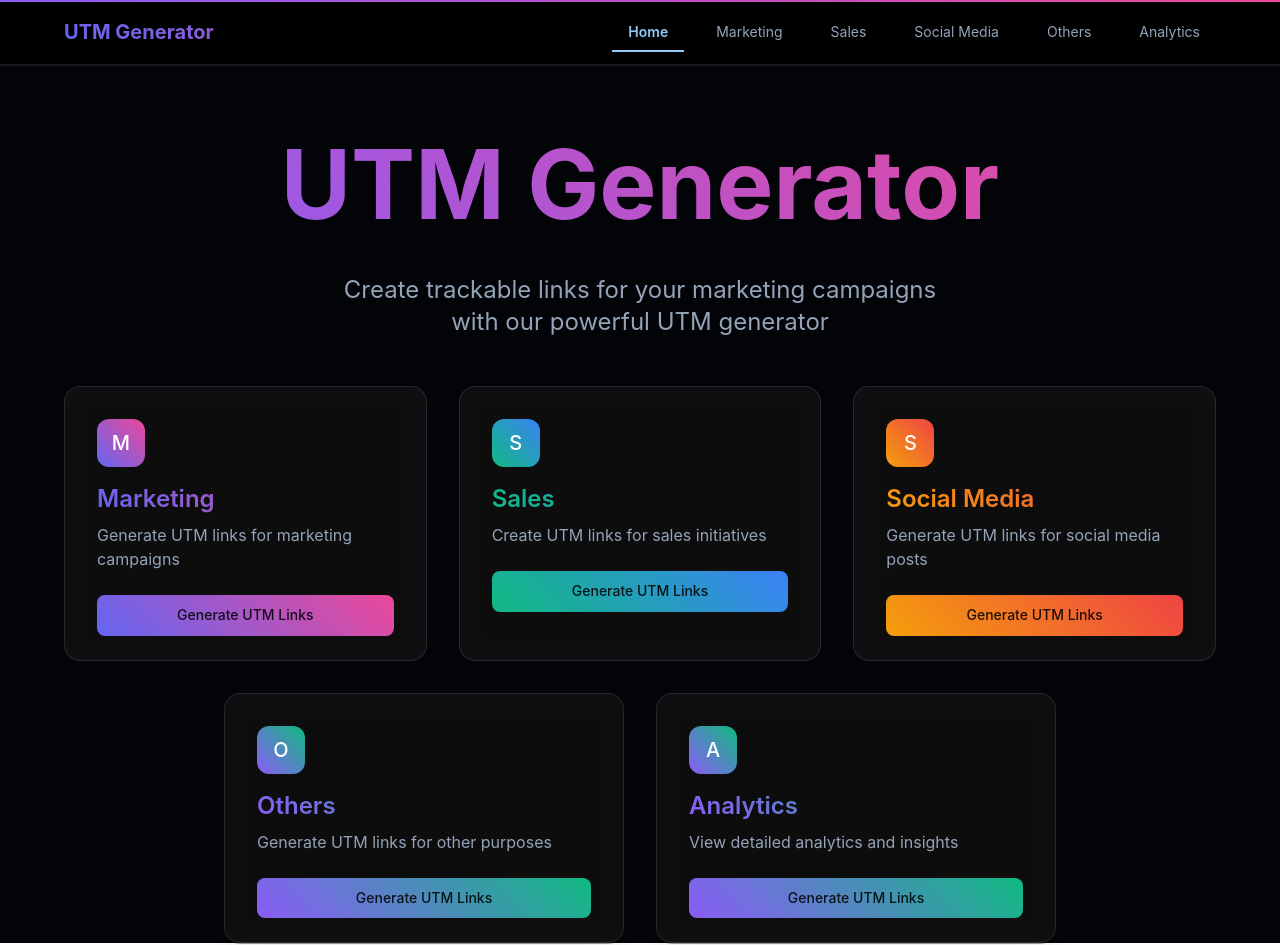
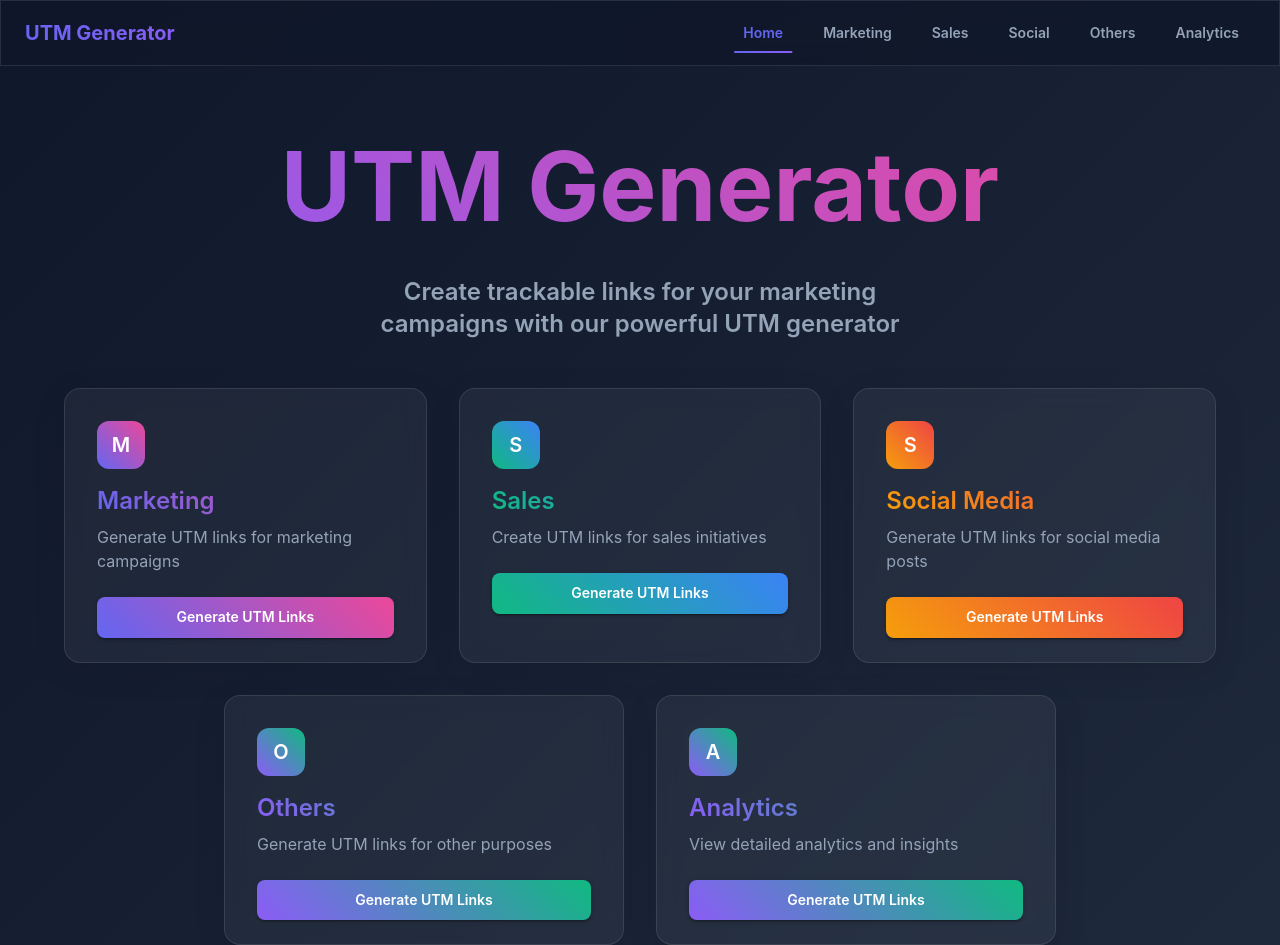
Before and after one commit to AresDBlack/utmgen, a React (Vite) app: page / in a window 1280 px wide. Built offline with nearby package versions, Linux system fonts and the light colour scheme; no server answers.

Commit message:
Update UI with dark sleek theme and gradient accents

```diff
--- a/src/App.tsx
+++ b/src/App.tsx
@@ -1,19 +1,22 @@
-import { BrowserRouter as Router, Routes, Route, useLocation } from 'react-router-dom';
-import { ThemeProvider, createTheme, ThemeOptions } from '@mui/material/styles';
-import CssBaseline from '@mui/material/CssBaseline';
+import { BrowserRouter as Router, Routes, Route } from 'react-router-dom';
+import { ThemeProvider, createTheme, CssBaseline } from '@mui/material';
+import Navbar from './components/Navbar';
 import Home from './pages/Home';
 import Marketing from './pages/Marketing';
 import Sales from './pages/Sales';
 import Social from './pages/Social';
 import Others from './pages/Others';
 import Analytics from './pages/Analytics';
-import Navbar from './components/Navbar';
-import { Box } from '@mui/material';
 
-const getTheme = (pathname: string) => {
-  const baseTheme: ThemeOptions = {
+const theme = createTheme({
   palette: {
-      mode: 'dark' as const,
+    mode: 'dark',
+    primary: {
+      main: '#6366f1',
+    },
+    secondary: {
+      main: '#10b981',
+    },
     background: {
       default: '#0f172a',
       paper: '#1e293b',
@@ -25,190 +28,115 @@ const getTheme = (pathname: string) => {
   },
   typography: {
     fontFamily: '"Inter", "Roboto", "Helvetica", "Arial", sans-serif',
+    h1: {
+      fontWeight: 700,
+    },
+    h2: {
+      fontWeight: 700,
+    },
+    h3: {
+      fontWeight: 600,
+    },
+    h4: {
+      fontWeight: 600,
+    },
+    h5: {
+      fontWeight: 600,
+    },
+    h6: {
+      fontWeight: 600,
+    },
+  },
+  shape: {
+    borderRadius: 12,
   },
   components: {
+    MuiCssBaseline: {
+      styleOverrides: {
+        body: {
+          background: 'linear-gradient(135deg, #0f172a 0%, #1e293b 100%)',
+          minHeight: '100vh',
+        },
+      },
+    },
+    MuiCard: {
+      styleOverrides: {
+        root: {
+          background: 'rgba(30, 41, 59, 0.7)',
+          backdropFilter: 'blur(10px)',
+          border: '1px solid rgba(255, 255, 255, 0.1)',
+          boxShadow: '0 4px 6px -1px rgba(0, 0, 0, 0.1), 0 2px 4px -1px rgba(0, 0, 0, 0.06)',
+        },
+      },
+    },
     MuiButton: {
       styleOverrides: {
         root: {
-            borderRadius: '8px',
           textTransform: 'none',
-            fontWeight: 500,
+          fontWeight: 600,
+          borderRadius: 8,
           padding: '8px 16px',
-            variants: [],
         },
         contained: {
-            boxShadow: 'none',
+          background: 'linear-gradient(45deg, #6366f1 30%, #8b5cf6 90%)',
           '&:hover': {
-              boxShadow: 'none',
+            background: 'linear-gradient(45deg, #4f46e5 30%, #7c3aed 90%)',
+          },
+        },
+      },
+    },
+    MuiAppBar: {
+      styleOverrides: {
+        root: {
+          background: 'rgba(15, 23, 42, 0.8)',
+          backdropFilter: 'blur(10px)',
+          borderBottom: '1px solid rgba(255, 255, 255, 0.1)',
+        },
+      },
+    },
+    MuiPaper: {
+      styleOverrides: {
+        root: {
+          background: 'rgba(30, 41, 59, 0.7)',
+          backdropFilter: 'blur(10px)',
+          border: '1px solid rgba(255, 255, 255, 0.1)',
+        },
+      },
+    },
+    MuiTableCell: {
+      styleOverrides: {
+        root: {
+          borderBottom: '1px solid rgba(255, 255, 255, 0.1)',
+        },
+      },
+    },
+    MuiSelect: {
+      styleOverrides: {
+        root: {
+          background: 'rgba(30, 41, 59, 0.7)',
+          backdropFilter: 'blur(10px)',
+        },
+      },
+    },
+    MuiTextField: {
+      styleOverrides: {
+        root: {
+          '& .MuiOutlinedInput-root': {
+            background: 'rgba(30, 41, 59, 0.7)',
+            backdropFilter: 'blur(10px)',
           },
         },
       },
     },
   },
-  };
+});
 
-  switch (pathname) {
-    case '/marketing':
-      return createTheme({
-        ...baseTheme,
-        palette: {
-          ...baseTheme.palette,
-          primary: {
-            main: '#6366f1',
-            light: '#818cf8',
-            dark: '#4f46e5',
-          },
-          secondary: {
-            main: '#ec4899',
-            light: '#f472b6',
-            dark: '#db2777',
-          },
-        },
-      });
-    case '/sales':
-      return createTheme({
-        ...baseTheme,
-        palette: {
-          ...baseTheme.palette,
-          primary: {
-            main: '#10b981',
-            light: '#34d399',
-            dark: '#059669',
-          },
-          secondary: {
-            main: '#3b82f6',
-            light: '#60a5fa',
-            dark: '#2563eb',
-          },
-        },
-      });
-    case '/social':
-      return createTheme({
-        ...baseTheme,
-        palette: {
-          ...baseTheme.palette,
-          primary: {
-            main: '#f59e0b',
-            light: '#fbbf24',
-            dark: '#d97706',
-          },
-          secondary: {
-            main: '#ef4444',
-            light: '#f87171',
-            dark: '#dc2626',
-          },
-        },
-      });
-    case '/others':
-      return createTheme({
-        ...baseTheme,
-        palette: {
-          ...baseTheme.palette,
-          primary: {
-            main: '#8b5cf6',
-            light: '#a78bfa',
-            dark: '#7c3aed',
-          },
-          secondary: {
-            main: '#10b981',
-            light: '#34d399',
-            dark: '#059669',
-          },
-        },
-      });
-    case '/analytics':
-      return createTheme({
-        ...baseTheme,
-        palette: {
-          ...baseTheme.palette,
-          primary: {
-            main: '#8b5cf6',
-            light: '#a78bfa',
-            dark: '#7c3aed',
-          },
-          secondary: {
-            main: '#10b981',
-            light: '#34d399',
-            dark: '#059669',
-          },
-        },
-      });
-    case '/':
-      return createTheme(baseTheme);
-    default:
-      return createTheme(baseTheme);
-  }
-};
-
-const GradientLine = () => {
-  const location = useLocation();
-
-  const getGradient = () => {
-    switch (location.pathname) {
-      case '/marketing':
-        return 'linear-gradient(45deg, #6366f1, #ec4899)';
-      case '/sales':
-        return 'linear-gradient(45deg, #10b981, #3b82f6)';
-      case '/social':
-        return 'linear-gradient(45deg, #f59e0b, #ef4444)';
-      case '/others':
-        return 'linear-gradient(45deg, #8b5cf6, #10b981)';
-      case '/analytics':
-        return 'linear-gradient(45deg, #8b5cf6, #10b981)';
-      case '/':
-        return 'linear-gradient(45deg, #8b5cf6, #ec4899)';
-      default:
-        return 'linear-gradient(45deg, #8b5cf6, #ec4899)';
-    }
-  };
-
-  return (
-    <Box
-      sx={{
-        position: 'absolute',
-        top: 0,
-        right: 0,
-        left: 0,
-        height: '0.125rem',
-        backgroundImage: getGradient(),
-        zIndex: 999990,
-      }}
-    />
-  );
-};
-
-const AppContent = () => {
-  const location = useLocation();
-  const theme = getTheme(location.pathname);
-
+function App() {
   return (
     <ThemeProvider theme={theme}>
       <CssBaseline />
-      <GradientLine />
-      <Box
-        sx={{
-          minHeight: '100vh',
-          display: 'flex',
-          flexDirection: 'column',
-          background: 'rgba(0, 0, 0, 0.8)',
-          backdropFilter: 'blur(10px)',
-        }}
-      >
-        <Box
-          sx={{
-            position: 'fixed',
-            top: 0,
-            left: 0,
-            right: 0,
-            zIndex: 1000,
-            background: 'rgba(0, 0, 0, 0.8)',
-            backdropFilter: 'blur(10px)',
-            borderBottom: '1px solid rgba(255, 255, 255, 0.1)',
-          }}
-        >
+      <Router>
         <Navbar />
-        </Box>
-        <Box sx={{ mt: '64px', flex: 1 }}>
         <Routes>
           <Route path="/" element={<Home />} />
           <Route path="/marketing" element={<Marketing />} />
@@ -217,17 +145,8 @@ const AppContent = () => {
           <Route path="/others" element={<Others />} />
           <Route path="/analytics" element={<Analytics />} />
         </Routes>
-        </Box>
-      </Box>
+      </Router>
     </ThemeProvider>
-  );
-};
-
-function App() {
-  return (
-    <Router>
-      <AppContent />
-    </Router>
   );
 }
 
--- a/src/components/Navbar.tsx
+++ b/src/components/Navbar.tsx
@@ -1,72 +1,67 @@
-import { AppBar, Toolbar, Typography, Box, Button } from '@mui/material';
-import { Link, useLocation } from 'react-router-dom';
+import { AppBar, Toolbar, Button, Box, Typography, useTheme } from '@mui/material';
+import { Link as RouterLink, useLocation } from 'react-router-dom';
+import { motion } from 'framer-motion';
 
 const Navbar = () => {
   const location = useLocation();
+  const theme = useTheme();
 
   const navItems = [
-    { name: 'Home', path: '/' },
-    { name: 'Marketing', path: '/marketing' },
-    { name: 'Sales', path: '/sales' },
-    { name: 'Social Media', path: '/social' },
-    { name: 'Others', path: '/others' },
-    { name: 'Analytics', path: '/analytics' },
+    { path: '/', label: 'Home' },
+    { path: '/marketing', label: 'Marketing' },
+    { path: '/sales', label: 'Sales' },
+    { path: '/social', label: 'Social' },
+    { path: '/others', label: 'Others' },
+    { path: '/analytics', label: 'Analytics' },
   ];
 
   return (
-    <AppBar
-      position="static"
-      elevation={0}
-      sx={{
-        background: 'transparent',
-        borderBottom: '1px solid rgba(255, 255, 255, 0.1)',
-        backdropFilter: 'blur(8px)',
-      }}
-    >
-      <Toolbar sx={{ maxWidth: '1200px', width: '100%', mx: 'auto' }}>
+    <AppBar position="sticky" elevation={0}>
+      <Toolbar sx={{ justifyContent: 'space-between' }}>
         <Typography
           variant="h6"
-          component="div"
+          component={RouterLink}
+          to="/"
           sx={{
-            flexGrow: 1,
+            textDecoration: 'none',
+            color: 'inherit',
             fontWeight: 700,
-            background: 'linear-gradient(45deg, #6366f1, #ec4899)',
+            background: 'linear-gradient(45deg, #6366f1, #8b5cf6)',
             WebkitBackgroundClip: 'text',
             WebkitTextFillColor: 'transparent',
           }}
         >
           UTM Generator
         </Typography>
-        <Box sx={{ display: 'flex', gap: 2 }}>
+        <Box sx={{ display: 'flex', gap: 1 }}>
           {navItems.map((item) => (
             <Button
-              key={item.name}
-              component={Link}
+              key={item.path}
+              component={RouterLink}
               to={item.path}
               sx={{
                 color: location.pathname === item.path ? 'primary.main' : 'text.secondary',
-                fontWeight: location.pathname === item.path ? 600 : 400,
                 position: 'relative',
                 '&::after': {
                   content: '""',
                   position: 'absolute',
                   bottom: 0,
-                  left: 0,
-                  right: 0,
+                  left: '50%',
+                  transform: location.pathname === item.path ? 'translateX(-50%)' : 'translateX(-50%) scaleX(0)',
+                  width: '80%',
                   height: '2px',
-                  backgroundColor: 'primary.main',
-                  opacity: location.pathname === item.path ? 1 : 0,
-                  transition: 'opacity 0.3s ease',
+                  background: 'linear-gradient(45deg, #6366f1, #8b5cf6)',
+                  transition: 'transform 0.3s ease',
+                },
+                '&:hover::after': {
+                  transform: 'translateX(-50%) scaleX(1)',
                 },
                 '&:hover': {
-                  color: 'primary.main',
-                  '&::after': {
-                    opacity: 1,
-                  },
+                  background: 'rgba(99, 102, 241, 0.1)',
                 },
               }}
             >
-              {item.name}
+              {item.label}
             </Button>
           ))}
         </Box>
```
Lines whose indentation alone changed are shown as unchanged.
